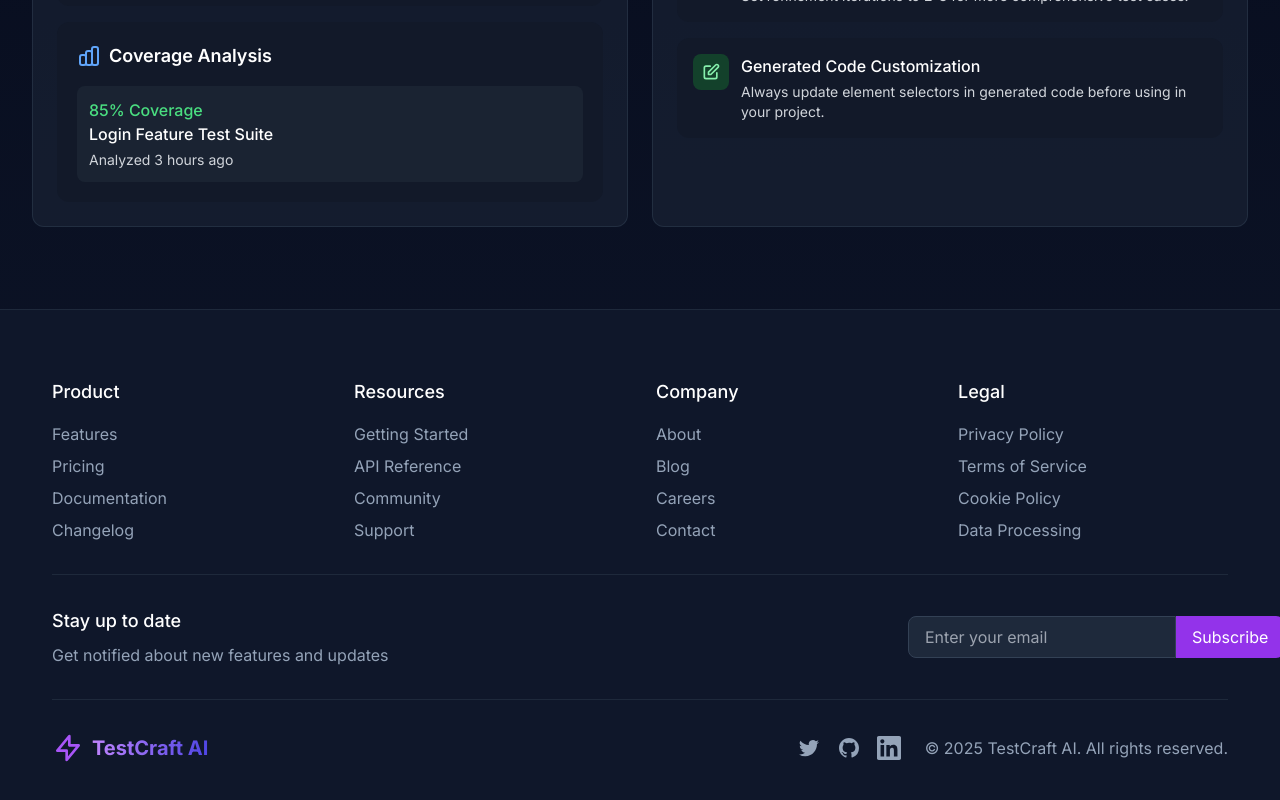
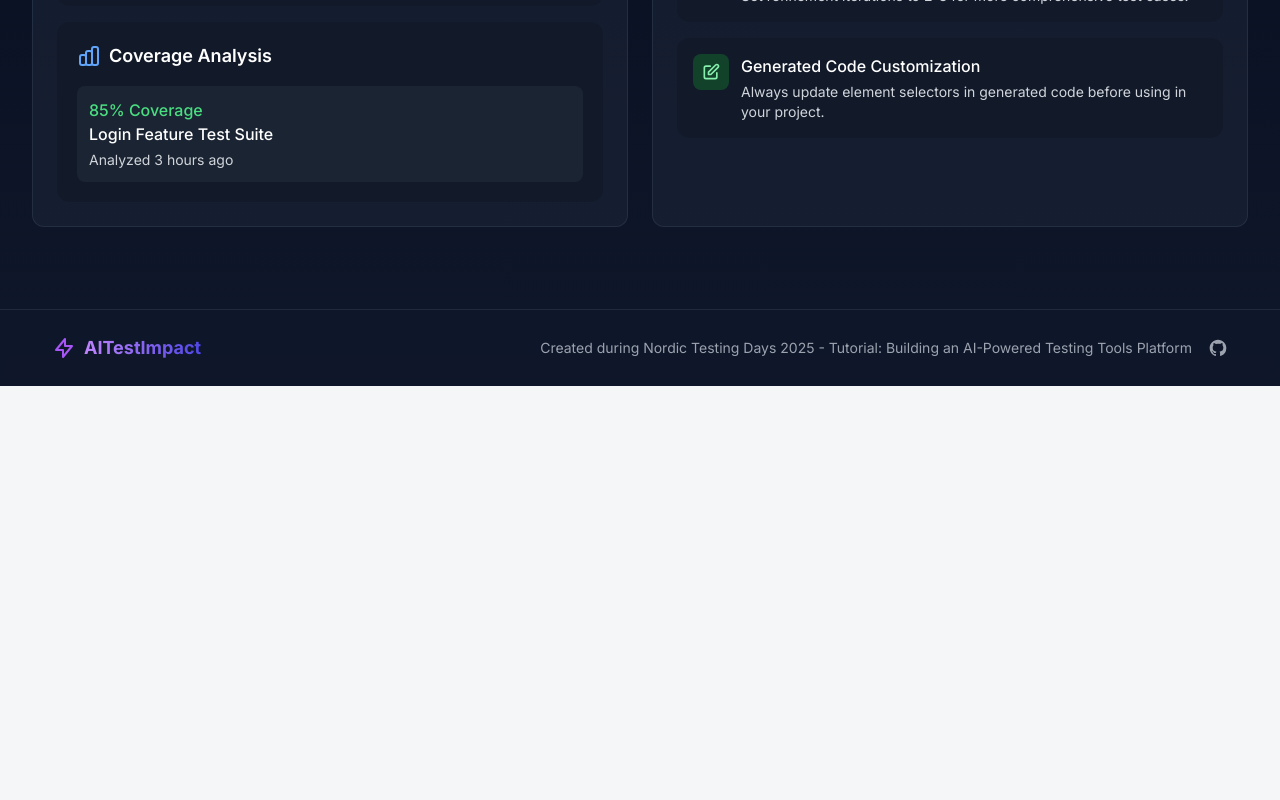
Before and after one commit to JMelon/AITestImpact, a React (Create React App) app in the folder client/: page / in a window 1280 px wide. Shown: the part 890-1690 px from the top of the page. After the commit the page ends 1276 px from the top, so only its background shows below. Built offline with nearby package versions, Linux system fonts and the light colour scheme; the HTML template or start-up script is replaced by a standard one.

Commit message:
refactor: Simplify Footer component structure and update branding

```diff
--- a/client/src/components/Footer.js
+++ b/client/src/components/Footer.js
@@ -1,125 +1,30 @@
 import React from 'react';
 
 const Footer = () => {
-  const currentYear = new Date().getFullYear();
-
-  const footerLinks = [
-    {
-      title: "Product",
-      links: [
-        { name: "Features", url: "#features" },
-        { name: "Pricing", url: "#pricing" },
-        { name: "Documentation", url: "#documentation" },
-        { name: "Changelog", url: "#changelog" }
-      ]
-    },
-    {
-      title: "Resources",
-      links: [
-        { name: "Getting Started", url: "#getting-started" },
-        { name: "API Reference", url: "#api-reference" },
-        { name: "Community", url: "#community" },
-        { name: "Support", url: "#support" }
-      ]
-    },
-    {
-      title: "Company",
-      links: [
-        { name: "About", url: "#about" },
-        { name: "Blog", url: "#blog" },
-        { name: "Careers", url: "#careers" },
-        { name: "Contact", url: "#contact" }
-      ]
-    },
-    {
-      title: "Legal",
-      links: [
-        { name: "Privacy Policy", url: "#privacy" },
-        { name: "Terms of Service", url: "#terms" },
-        { name: "Cookie Policy", url: "#cookies" },
-        { name: "Data Processing", url: "#data" }
-      ]
-    }
-  ];
-
   return (
-    <footer className="bg-slate-900 border-t border-slate-800">
-      <div className="max-w-7xl mx-auto px-4 sm:px-6 lg:px-8 py-12">
-        {/* Footer content */}
-        <div className="grid grid-cols-2 md:grid-cols-4 gap-8 mb-8">
-          {footerLinks.map((section, index) => (
-            <div key={index}>
-              <h3 className="text-lg font-medium mb-4 text-white">{section.title}</h3>
-              <ul className="space-y-2">
-                {section.links.map((link, linkIndex) => (
-                  <li key={linkIndex}>
-                    <a
-                      href={link.url}
-                      className="text-slate-400 hover:text-purple-400 transition-colors"
-                    >
-                      {link.name}
-                    </a>
-                  </li>
-                ))}
-              </ul>
-            </div>
-          ))}
-        </div>
-
-        {/* Newsletter */}
-        <div className="border-t border-slate-800 pt-8 mb-8">
-          <div className="flex flex-col md:flex-row justify-between items-center">
-            <div className="mb-4 md:mb-0">
-              <h3 className="text-lg font-medium mb-2 text-white">Stay up to date</h3>
-              <p className="text-slate-400">Get notified about new features and updates</p>
-            </div>
-            <div className="w-full max-w-md md:max-w-xs">
-              <div className="flex">
-                <input
-                  type="email"
-                  placeholder="Enter your email"
-                  className="flex-grow px-4 py-2 rounded-l-lg bg-slate-800 border border-slate-700 focus:outline-none focus:ring-2 focus:ring-purple-500 text-white"
-                />
-                <button className="px-4 py-2 bg-purple-600 hover:bg-purple-700 text-white rounded-r-lg transition-colors">
-                  Subscribe
-                </button>
-              </div>
-            </div>
-          </div>
-        </div>
-
-        {/* Bottom footer */}
-        <div className="border-t border-slate-800 pt-8 flex flex-col md:flex-row justify-between items-center">
+    <footer className="bg-slate-900/80 backdrop-blur-sm border-t border-slate-800 py-6">
+      <div className="max-w-7xl mx-auto px-4 sm:px-6 lg:px-8">
+        <div className="flex flex-col md:flex-row justify-between items-center">
           <div className="flex items-center mb-4 md:mb-0">
-            <svg className="h-8 w-8 text-purple-500 mr-2" fill="none" viewBox="0 0 24 24" stroke="currentColor">
+            <svg className="h-6 w-6 text-purple-500" fill="none" viewBox="0 0 24 24" stroke="currentColor">
               <path strokeLinecap="round" strokeLinejoin="round" strokeWidth={2} d="M13 10V3L4 14h7v7l9-11h-7z" />
             </svg>
-            <span className="text-xl font-bold bg-clip-text text-transparent bg-gradient-to-r from-purple-400 to-indigo-600">
-              TestCraft AI
+            <span className="ml-2 text-lg font-bold bg-clip-text text-transparent bg-gradient-to-r from-purple-400 to-indigo-600">
+              AITestImpact
             </span>
           </div>
-          <div className="flex flex-col md:flex-row items-center space-y-2 md:space-y-0 md:space-x-6">
+
+          <div className="flex flex-col md:flex-row items-center">
+            <p className="text-sm text-gray-400 mb-2 md:mb-0 md:mr-4">
+              Created during Nordic Testing Days 2025 - Tutorial: Building an AI-Powered Testing Tools Platform
+            </p>
             <div className="flex space-x-4">
-              <a href="#twitter" className="text-slate-400 hover:text-purple-400">
-                <span className="sr-only">Twitter</span>
-                <svg className="h-6 w-6" fill="currentColor" viewBox="0 0 24 24" aria-hidden="true">
-                  <path d="M8.29 20.251c7.547 0 11.675-6.253 11.675-11.675 0-.178 0-.355-.012-.53A8.348 8.348 0 0022 5.92a8.19 8.19 0 01-2.357.646 4.118 4.118 0 001.804-2.27 8.224 8.224 0 01-2.605.996 4.107 4.107 0 00-6.993 3.743 11.65 11.65 0 01-8.457-4.287 4.106 4.106 0 001.27 5.477A4.072 4.072 0 012.8 9.713v.052a4.105 4.105 0 003.292 4.022 4.095 4.095 0 01-1.853.07 4.108 4.108 0 003.834 2.85A8.233 8.233 0 012 18.407a11.616 11.616 0 006.29 1.84" />
-                </svg>
-              </a>
-              <a href="#github" className="text-slate-400 hover:text-purple-400">
-                <span className="sr-only">GitHub</span>
-                <svg className="h-6 w-6" fill="currentColor" viewBox="0 0 24 24" aria-hidden="true">
+              <a href="https://github.com/yourusername/your-repo" className="text-gray-400 hover:text-white" target="_blank" rel="noopener noreferrer">
+                <svg className="h-5 w-5" fill="currentColor" viewBox="0 0 24 24">
                   <path fillRule="evenodd" d="M12 2C6.477 2 2 6.484 2 12.017c0 4.425 2.865 8.18 6.839 9.504.5.092.682-.217.682-.483 0-.237-.008-.868-.013-1.703-2.782.605-3.369-1.343-3.369-1.343-.454-1.158-1.11-1.466-1.11-1.466-.908-.62.069-.608.069-.608 1.003.07 1.531 1.032 1.531 1.032.892 1.53 2.341 1.088 2.91.832.092-.647.35-1.088.636-1.338-2.22-.253-4.555-1.113-4.555-4.951 0-1.093.39-1.988 1.029-2.688-.103-.253-.446-1.272.098-2.65 0 0 .84-.27 2.75 1.026A9.564 9.564 0 0112 6.844c.85.004 1.705.115 2.504.337 1.909-1.296 2.747-1.027 2.747-1.027.546 1.379.202 2.398.1 2.651.64.7 1.028 1.595 1.028 2.688 0 3.848-2.339 4.695-4.566 4.943.359.309.678.92.678 1.855 0 1.338-.012 2.419-.012 2.747 0 .268.18.58.688.482A10.019 10.019 0 0022 12.017C22 6.484 17.522 2 12 2z" clipRule="evenodd" />
                 </svg>
               </a>
-              <a href="#linkedin" className="text-slate-400 hover:text-purple-400">
-                <span className="sr-only">LinkedIn</span>
-                <svg className="h-6 w-6" fill="currentColor" viewBox="0 0 24 24" aria-hidden="true">
-                  <path fillRule="evenodd" d="M20.447 20.452h-3.554v-5.569c0-1.328-.027-3.037-1.852-3.037-1.853 0-2.136 1.445-2.136 2.939v5.667H9.351V9h3.414v1.561h.046c.477-.9 1.637-1.85 3.37-1.85 3.601 0 4.267 2.37 4.267 5.455v6.286zM5.337 7.433c-1.144 0-2.063-.926-2.063-2.065 0-1.138.92-2.063 2.063-2.063 1.14 0 2.064.925 2.064 2.063 0 1.139-.925 2.065-2.064 2.065zm1.782 13.019H3.555V9h3.564v11.452zM22.225 0H1.771C.792 0 0 .774 0 1.729v20.542C0 23.227.792 24 1.771 24h20.451C23.2 24 24 23.227 24 22.271V1.729C24 .774 23.2 0 22.222 0h.003z" clipRule="evenodd" />
-                </svg>
-              </a>
             </div>
-            <p className="text-slate-400">© {currentYear} TestCraft AI. All rights reserved.</p>
           </div>
         </div>
       </div>
```
